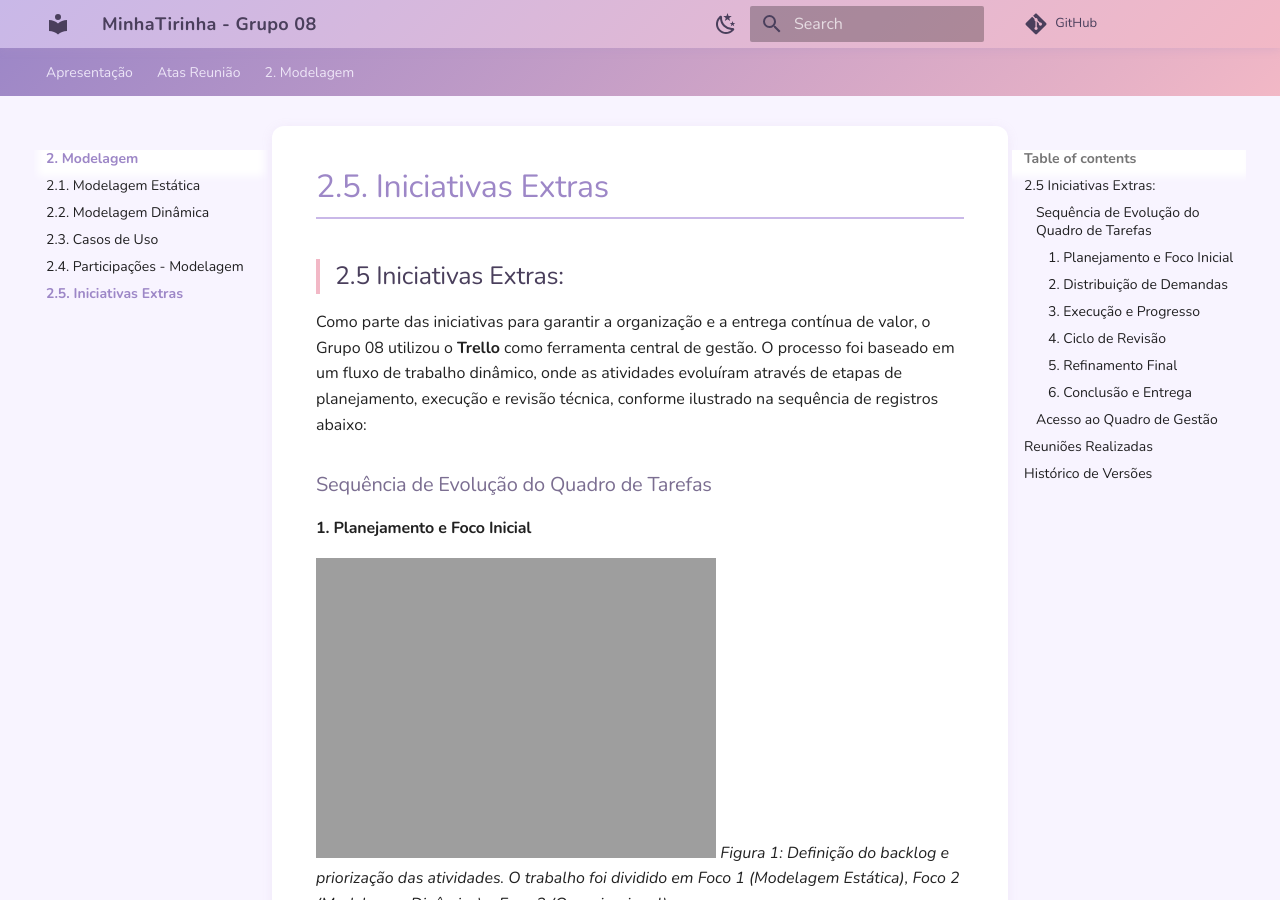
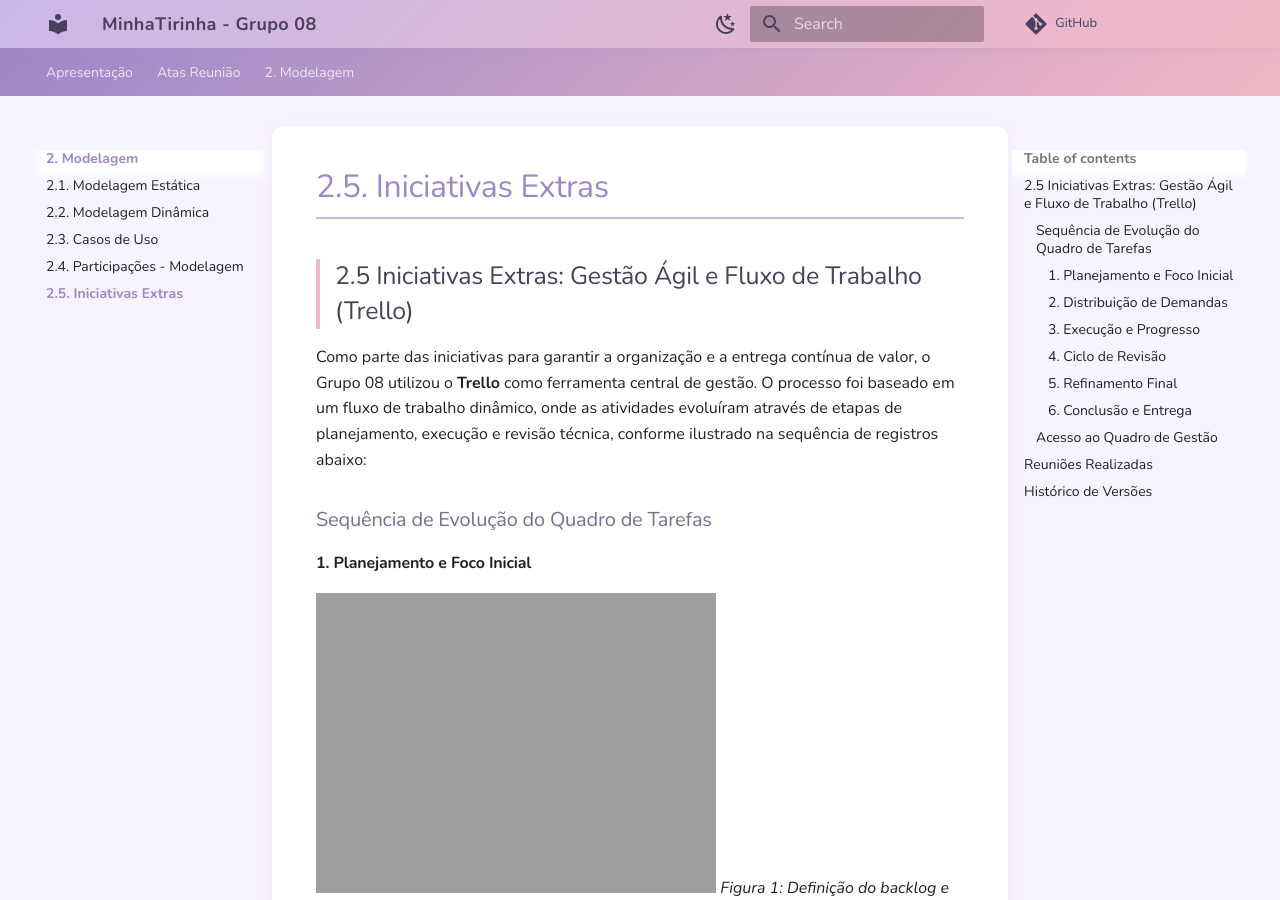
Before and after one commit to UnBArqDsw2026-1-Turma01/2026.1-T01-G08_MinhaTirinha_Entrega_02, an MkDocs documentation site: the page built from docs/Modelagem/2.5.IniciativasExtras.md, in a window 1280 px wide and 900 px high. Built offline with MkDocs 1.6.1 and Material for MkDocs 9.7.7, drawn with Linux system fonts in a browser that asks for light colours; comment, search, counter and statistics services are not loaded.

Commit message:
fix: arruma estrutura

```diff
--- a/docs/Modelagem/2.5.IniciativasExtras.md
+++ b/docs/Modelagem/2.5.IniciativasExtras.md
@@ -1,42 +1,44 @@
-## 2.5 Iniciativas Extras:
+## 2.5 Iniciativas Extras: Gestão Ágil e Fluxo de Trabalho (Trello)
 
 Como parte das iniciativas para garantir a organização e a entrega contínua de valor, o Grupo 08 utilizou o **Trello** como ferramenta central de gestão. O processo foi baseado em um fluxo de trabalho dinâmico, onde as atividades evoluíram através de etapas de planejamento, execução e revisão técnica, conforme ilustrado na sequência de registros abaixo:
 
 ### Sequência de Evolução do Quadro de Tarefas
 
 #### 1. Planejamento e Foco Inicial
-![Planejamento Inicial](assets/Captura de Tela (568).jpg)
+![Planejamento Inicial](assets/Captura%20de%20Tela%20(568).jpg)
 *Figura 1: Definição do backlog e priorização das atividades. O trabalho foi dividido em Foco 1 (Modelagem Estática), Foco 2 (Modelagem Dinâmica) e Foco 3 (Organizacional).*
 
 #### 2. Distribuição de Demandas
-![Distribuição de Tarefas](assets/Captura de Tela (569).jpg)
+![Distribuição de Tarefas](assets/Captura%20de%20Tela%20(569).jpg)
 *Figura 2: Movimentação para a coluna "Atividade do Foco", incluindo diagramas de Estados, Atividades e Pacotes para mapeamento total da arquitetura.*
 
 #### 3. Execução e Progresso
-![Tarefas em Progresso](assets/Captura de Tela (570).jpg)
+![Tarefas em Progresso](assets/Captura%20de%20Tela%20(570).jpg)
 *Figura 3: Início do desenvolvimento técnico. As tarefas de maior complexidade são movidas para a coluna de progresso, sinalizando o início da produção dos artefatos.*
 
 #### 4. Ciclo de Revisão
-![Revisão Técnica](assets/Captura de Tela (571).jpg)
+![Revisão Técnica](assets/Captura%20de%20Tela%20(571).jpg)
 *Figura 4: Processo de garantia de qualidade; os artefatos concluídos passam pela coluna "Em Revisão" para validação cruzada entre os membros do grupo.*
 
 #### 5. Refinamento Final
-![Ajustes Finais](assets/Captura de Tela (572).jpg)
+![Ajustes Finais](assets/Captura%20de%20Tela%20(572).jpg)
 *Figura 5: Fase final de ajustes nos diagramas de Casos de Uso e Pacotes, focando no polimento de detalhes visuais e nomenclaturas técnicas.*
 
 #### 6. Conclusão e Entrega
-![Entrega Concluída](assets/Captura de Tela (573).jpg)
-![Quadro Finalizado](assets/Captura de Tela (574).jpg)
+![Entrega Concluída](assets/Captura%20de%20Tela%20(573).jpg)
+![Quadro Finalizado](assets/Captura%20de%20Tela%20(574).jpg)
 *Figura 6 e 7: Finalização do ciclo de trabalho com todas as atividades movidas para "Tarefas Concluídas", refletindo a transparência e organização do processo.*
 
 > **Nota de Valor:** O uso desta metodologia permitiu ao grupo superar desafios técnicos, promovendo uma colaboração eficiente e garantindo que todos os requisitos do projeto fossem atendidos dentro do cronograma acadêmico.
 
+###  Acesso ao Quadro de Gestão
+Para visualizar o detalhamento de cada tarefa, etiquetas e o histórico completo de movimentações, acesse o quadro oficial do projeto:
+
+* [**Quadro de Gestão - Trello (Grupo 08)**](https://trello.com/b/VwjTEPPO/meu-quadro-do-trello)
+
 ---
 
-### Acesso ao Quadro de Gestão
-Para visualizar o detalhamento de cada tarefa, etiquetas e o histórico completo de movimentações, acesse o quadro oficial do projeto:
 
-* [**Quadro de Gestão - Trello (Grupo 08)**](https://trello.com.br/b/VwjTEPPO/meu-quadro-do-trello)
 
 
 ## Reuniões Realizadas
```
